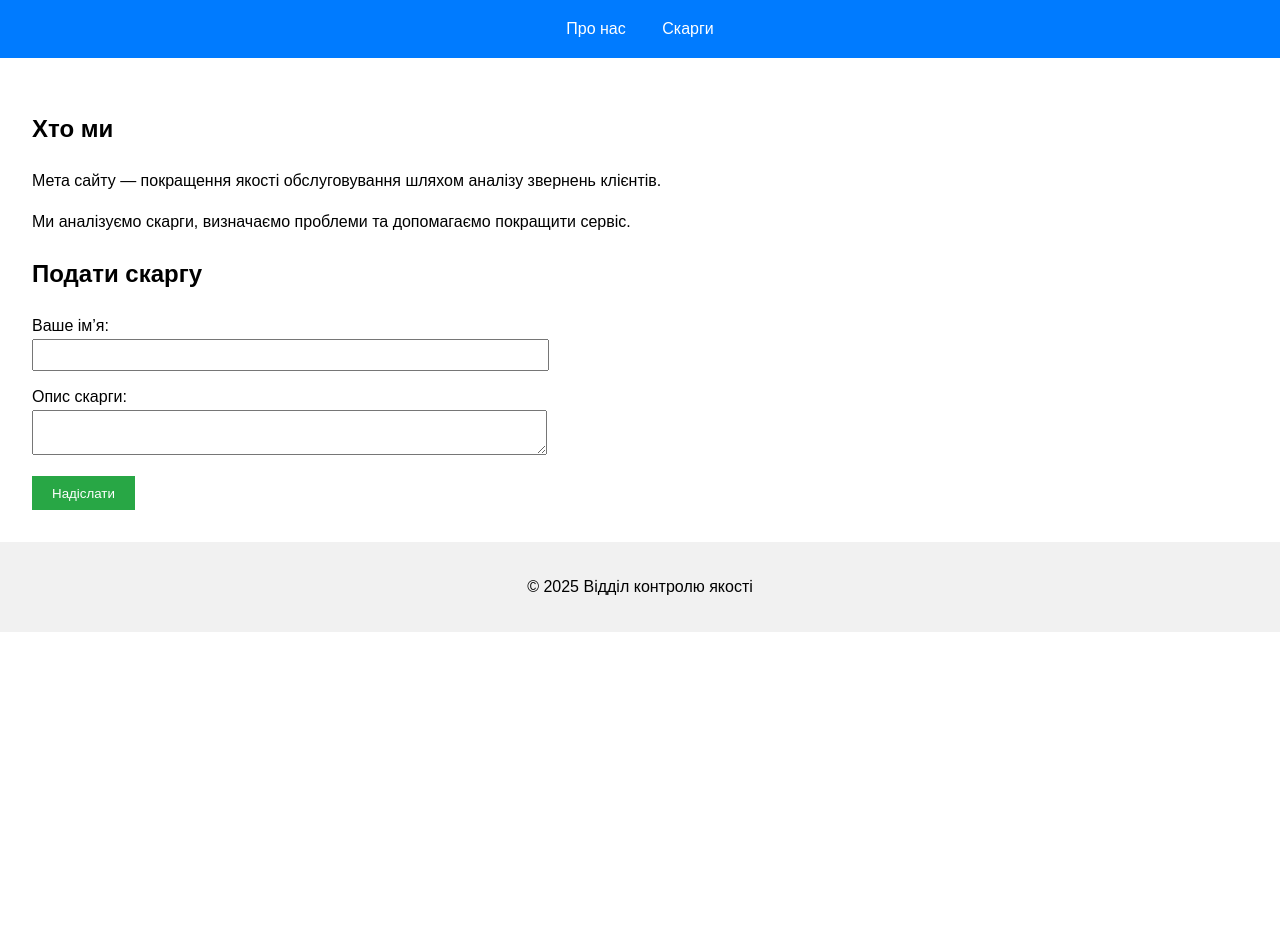
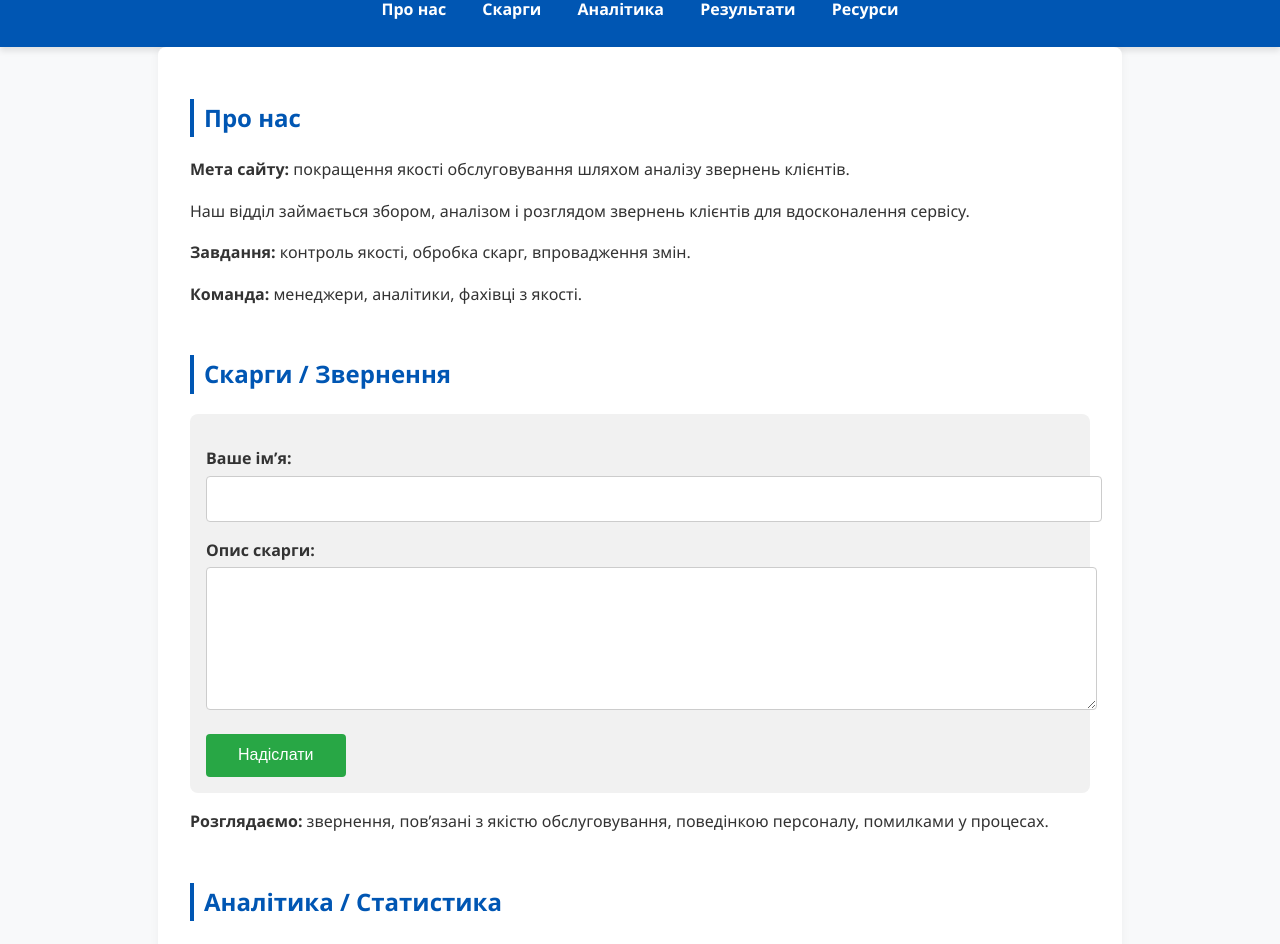
Before and after one commit to va2003st/call-center-complaints, a plain HTML site: page index.html in a window 1280 px wide. Shown: the part 94-1038 px from the top of the page. Before the commit the page ends 800 px from the top, so only its background shows below. Drawn offline with Linux system fonts and the light colour scheme.

Commit message:
Add files via upload

```diff
--- a/index.html
+++ b/index.html
@@ -12,18 +12,24 @@
     <nav>
       <a href="#about">Про нас</a>
       <a href="#complaints">Скарги</a>
+      <a href="#stats">Аналітика</a>
+      <a href="#results">Результати</a>
+      <a href="#resources">Ресурси</a>
     </nav>
   </header>
 
   <main>
+
     <section id="about">
-      <h2>Хто ми</h2>
-      <p>Мета сайту — покращення якості обслуговування шляхом аналізу звернень клієнтів.</p>
-      <p>Ми аналізуємо скарги, визначаємо проблеми та допомагаємо покращити сервіс.</p>
+      <h2>Про нас</h2>
+      <p><strong>Мета сайту:</strong> покращення якості обслуговування шляхом аналізу звернень клієнтів.</p>
+      <p>Наш відділ займається збором, аналізом і розглядом звернень клієнтів для вдосконалення сервісу.</p>
+      <p><strong>Завдання:</strong> контроль якості, обробка скарг, впровадження змін.</p>
+      <p><strong>Команда:</strong> менеджери, аналітики, фахівці з якості.</p>
     </section>
 
     <section id="complaints">
-      <h2>Подати скаргу</h2>
+      <h2>Скарги / Звернення</h2>
       <form action="#" method="post">
         <label for="name">Ваше ім’я:</label>
         <input type="text" id="name" name="name" required>
@@ -33,11 +39,38 @@
 
         <button type="submit">Надіслати</button>
       </form>
+      <p><strong>Розглядаємо:</strong> звернення, пов’язані з якістю обслуговування, поведінкою персоналу, помилками у процесах.</p>
     </section>
+
+    <section id="stats">
+      <h2>Аналітика / Статистика</h2>
+      <ul>
+        <li>Скарг за тиждень: 12</li>
+        <li>Скарг за місяць: 45</li>
+        <li>Вирішено: 80%</li>
+      </ul>
+      <p>Найчастіші категорії: затримка, грубість, помилки в документах.</p>
+    </section>
+
+    <section id="results">
+      <h2>Результати розборів</h2>
+      <p><strong>Приклад:</strong> Звернення щодо затримки доставки. Проведено внутрішній розбір, оновлено процедуру логістики.</p>
+      <p><strong>Висновок:</strong> необхідно покращити комунікацію між підрозділами.</p>
+    </section>
+
+    <section id="resources">
+      <h2>Ресурси / Інструкції</h2>
+      <ul>
+        <li><a href="#">Як відповідати клієнтам</a></li>
+        <li><a href="#">Шаблони відповідей</a></li>
+        <li><a href="#">Правила етики та стилю</a></li>
+      </ul>
+    </section>
+
   </main>
 
   <footer>
-    <p>&copy; 2025 Відділ контролю якості</p>
+    <p>&copy; 2025 Відділ контролю якості. Створено за допомогою <a href="https://gptonline.ai/" target="_blank">GPTonline.ai</a></p>
   </footer>
 </body>
 </html>
--- a/style.css
+++ b/style.css
@@ -1,48 +1,125 @@
+/* Загальні стилі */
 body {
-  font-family: sans-serif;
+  font-family: 'Segoe UI', Tahoma, Geneva, Verdana, sans-serif;
   margin: 0;
   padding: 0;
+  background-color: #f8f9fa;
+  color: #333;
   line-height: 1.6;
 }
 
+/* Хедер */
 header {
-  background: #007BFF;
+  background-color: #0056b3;
   color: white;
-  padding: 1em;
+  padding: 1.5em 0;
   text-align: center;
+  box-shadow: 0 4px 6px rgba(0, 0, 0, 0.1);
+}
+
+header h1 {
+  margin: 0;
+  font-size: 2em;
+}
+
+/* Меню */
+nav {
+  margin-top: 1em;
 }
 
 nav a {
   color: white;
   margin: 0 1em;
   text-decoration: none;
+  font-weight: bold;
+  transition: color 0.3s;
 }
 
+nav a:hover {
+  color: #ffd700;
+}
+
+/* Основна частина */
 main {
   padding: 2em;
+  max-width: 900px;
+  margin: auto;
+  background-color: #ffffff;
+  box-shadow: 0 0 10px rgba(0,0,0,0.05);
+  border-radius: 8px;
 }
 
+/* Секції */
+section {
+  margin-bottom: 3em;
+}
+
+h2 {
+  border-left: 4px solid #0056b3;
+  padding-left: 10px;
+  color: #0056b3;
+}
+
+/* Форма */
 form {
-  max-width: 500px;
   margin-top: 1em;
+  background-color: #f1f1f1;
+  padding: 1em;
+  border-radius: 8px;
+}
+
+label {
+  display: block;
+  margin-top: 1em;
+  font-weight: bold;
 }
 
 input, textarea {
   width: 100%;
-  padding: 0.5em;
-  margin-bottom: 1em;
+  padding: 0.8em;
+  margin-top: 0.3em;
+  border: 1px solid #ccc;
+  border-radius: 4px;
+  font-size: 1em;
+}
+
+textarea {
+  resize: vertical;
+  min-height: 120px;
 }
 
 button {
-  background: #28a745;
+  margin-top: 1em;
+  background-color: #28a745;
   color: white;
   border: none;
-  padding: 0.7em 1.5em;
+  padding: 0.8em 2em;
+  font-size: 1em;
+  border-radius: 4px;
   cursor: pointer;
+  transition: background-color 0.3s;
 }
 
+button:hover {
+  background-color: #218838;
+}
+
+/* Список */
+ul {
+  list-style-type: disc;
+  padding-left: 1.5em;
+}
+
+/* Футер */
 footer {
-  background: #f1f1f1;
   text-align: center;
-  padding: 1em;
+  padding: 1.5em 0;
+  background-color: #e9ecef;
+  color: #666;
+  margin-top: 2em;
 }
+
+footer a {
+  color: #007bff;
+  text-decoration: none;
+}
```
